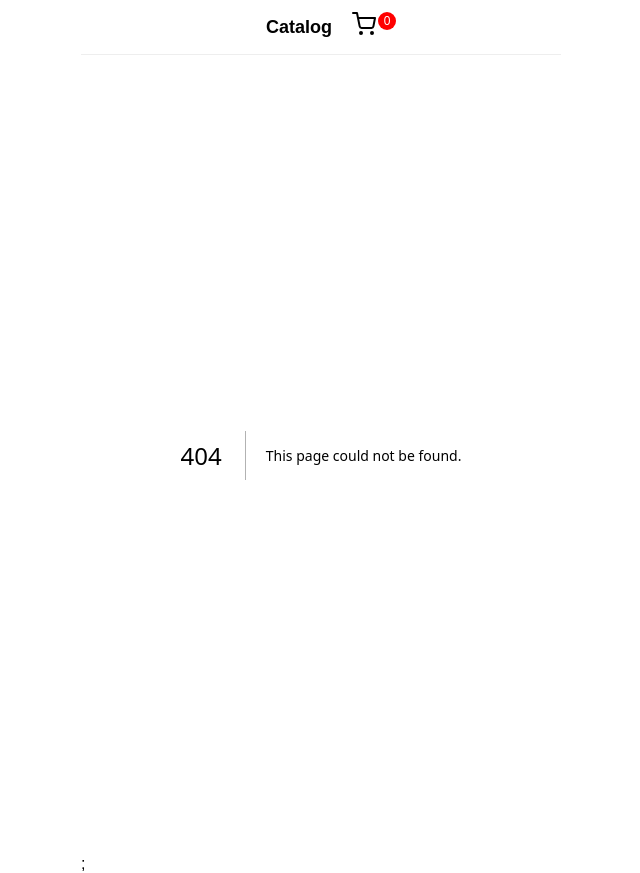
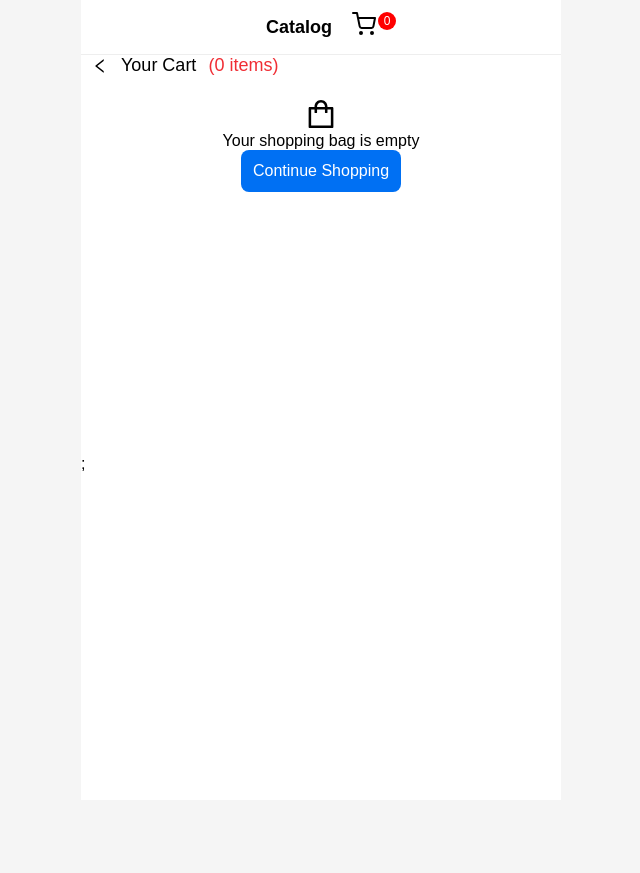
Before and after one commit to wmaa64/femtomobile, a Next.js app: page /cartpage in a window 1280 px wide. Before the commit this address had no page. Shown: the whole page, without its empty margins (319-959 px from the left). After the commit the page ends 800 px from the top, so only its background shows below. Built offline with nearby package versions, Linux system fonts and the light colour scheme.

Commit message:
5-4-26-7

```diff
--- a/src/components/Footer.js
+++ b/src/components/Footer.js
@@ -1,13 +1,15 @@
 import React from "react";
+import { useRouter } from "next/router";
 import { useStateContext } from "../../context/StateContext";
 
 const Footer = () => {
     const { setShowCart, totalQuantities } = useStateContext();
+    const router = useRouter();
 
   return (
     <>
         <div className="footer-container" >
-                <button type="button" className="footer-button"   onClick={() => setShowCart(true)} >
+                <button type="button" className="footer-button"   onClick={() => router.push('/cartpage')} >
                     View Cart  ({totalQuantities})
                 </button>
         </div>
--- a/src/components/Header.js
+++ b/src/components/Header.js
@@ -1,10 +1,12 @@
 import React from 'react';
+import { useRouter  } from "next/router";
 import { AiOutlineShopping, FiShoppingCart } from "react-icons/fi";
 import { useStateContext } from "../../context/StateContext";
 import Cart from "../components/Cart";
 
 const Header = () => {
   const { showCart, setShowCart, totalQuantities } = useStateContext();
+  const router = useRouter();
 
   return (
     <>
@@ -14,7 +16,7 @@ const Header = () => {
         <button
           type="button"
           className="cart-icon"
-          onClick={() => setShowCart(true)}
+          onClick={() =>router.push('/cartpage')}
         >
           <FiShoppingCart />
           <span className="cart-item-qty">{totalQuantities}</span>
--- /dev/null
+++ b/src/pages/cartpage.js
@@ -0,0 +1,12 @@
+import React from "react";
+import Cart from "../components/Cart"; // adjust path if needed
+
+const CartPage = () => {
+  return (
+    <div className="cart-page-wrapper">
+      <Cart />
+    </div>
+  );
+};
+
+export default CartPage;
--- a/src/styles/globals.css
+++ b/src/styles/globals.css
@@ -222,29 +222,60 @@ html, body {
   100% {  transform: translateX(0%);  }
 }
 
+/* CART PAGE FIXED FOR MOBILE */
+
 .cart-wrapper {
-  position: fixed;
-  top: 0;
-  left: 0;
-  width: 100%;
-  height: 100dvh; /* 👈 FIX iPhone */
-
-  background: rgba(0, 0, 0, 0.5);
-
-  z-index: 1000;
+  position: relative; /* was fixed */
+  display: flex;
+  justify-content: center;
+  align-items: flex-start;
+  background: transparent; /* remove dark overlay if needed */
 }
 
 .cart-container {
   width: 100%;
   max-width: 480px;
-  height: 100dvh;
-
-  margin: 0 auto;
   background: white;
-
   display: flex;
   flex-direction: column;
+  min-height: 400px; /* adjust as needed */
 }
+
+/* Make product list scrollable */
+.product-container {
+  flex: 1;          /* takes remaining space */
+  overflow-y: auto;
+  padding: 10px;
+}
+
+/* Bottom checkout section always visible */
+.cart-bottom {
+  padding: 12px;
+  border-top: 1px solid #eee;
+  background: white;
+  position: sticky;
+  bottom: 0;
+  z-index: 10;
+  padding-bottom: env(safe-area-inset-bottom); /* iPhone safe area */
+}
+
+/* Button full width */
+.btn-container {
+  width: 100%;
+}
+
+.btn {
+  width: 100%;
+  background-color: #0070f3;
+  color: white;
+  padding: 12px;
+  border-radius: 8px;
+  border: none;
+  font-size: 16px;
+  cursor: pointer;
+}
+/*  -----*/
+
 
 .mini-cart-container {
   align-items: center;
@@ -322,11 +353,6 @@ span.item-desc {
   margin: 0 auto;
 }
 
-.product-container {
-  flex: 1;              /* 👈 takes remaining space */
-  overflow-y: auto;     /* 👈 scroll here only */
-  padding: 10px;
-}
 
 .product {
   display: flex;
@@ -383,37 +409,12 @@ span.item-desc {
   border: none;
 }
 
-.cart-bottom {
-  padding: 12px;
-  border-top: 1px solid #eee;
-  background: white;
-
-  position: sticky;   /* 👈 key fix */
-  bottom: 0;
-}
-
 .cart-bottom > .customer-info {
   display: flex;
   flex-direction: column;
   gap: 10px;
   margin-bottom: 20px;
   align-items: flex-start;
-}
-
-.btn-container {
-  width: 100%;
-}
-
-
-.btn {
-  width: 100%;
-  background: green;
-  color: white;
-  font-size: 14px;
-  font-weight: 500;
-  padding: 12px;
-  border-radius: 8px;
-  border: none;
 }
 
 .mini-cart-container {
@@ -513,15 +514,3 @@ span.item-desc {
   background: transparent;
   border: none;
 }
-
-.cart-bottom {
-  bottom: 12px;
-  right: 5px;
-  width: 100%;
-  padding: 30px 65px;
-}
-
-.btn-container {
-  width: 400px;
-  margin: auto;
-}
```
